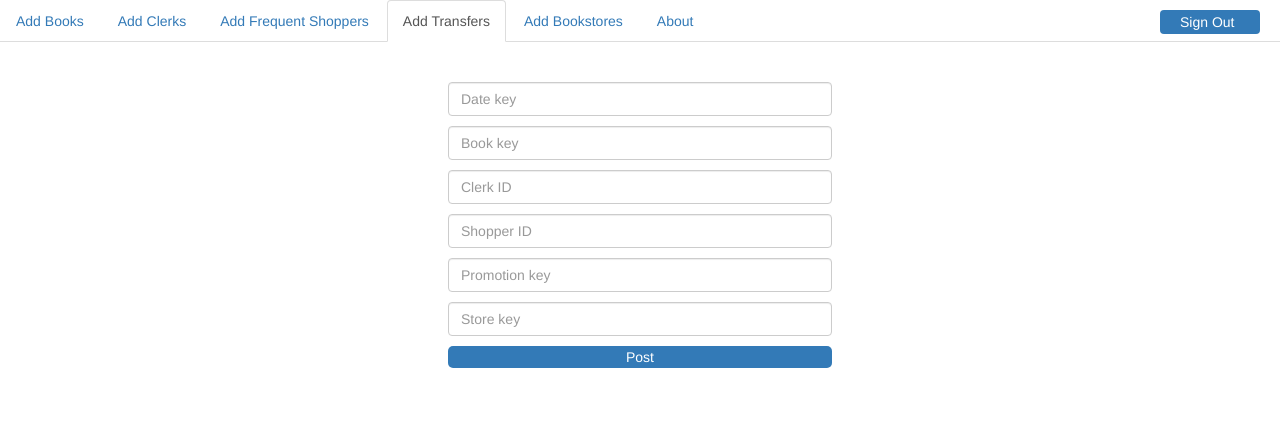
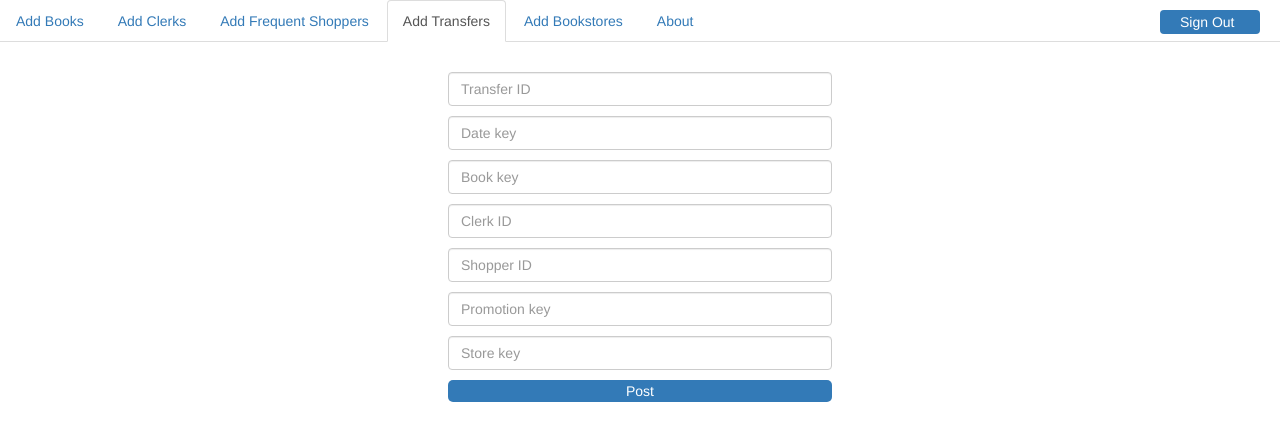
Before and after one commit to Sushipd/Bookstore_starapp, a Flask app: template src/templates/addTransfers.html in a window 1280 px wide. Shown: the top 441 px of the page. Run offline with Flask 2, Linux system fonts and the light colour scheme; the template is opened without the code that fills it: values that come from a table or form of the project are taken from there, others are empty; some libraries are stand-ins or nearby versions.

Commit message:
“Update”

```diff
--- a/src/templates/addTransfers.html
+++ b/src/templates/addTransfers.html
@@ -80,7 +80,7 @@
         <table align="center">
           <tr>
             <td>
-              {{ reader.pos_transfer_id(class="form-control",placeholder="Transfer ID") }}
+              {{ reader.POS_transfer_id(class="form-control",placeholder="Transfer ID") }}
             </td>
           </tr>
           <tr>
```
